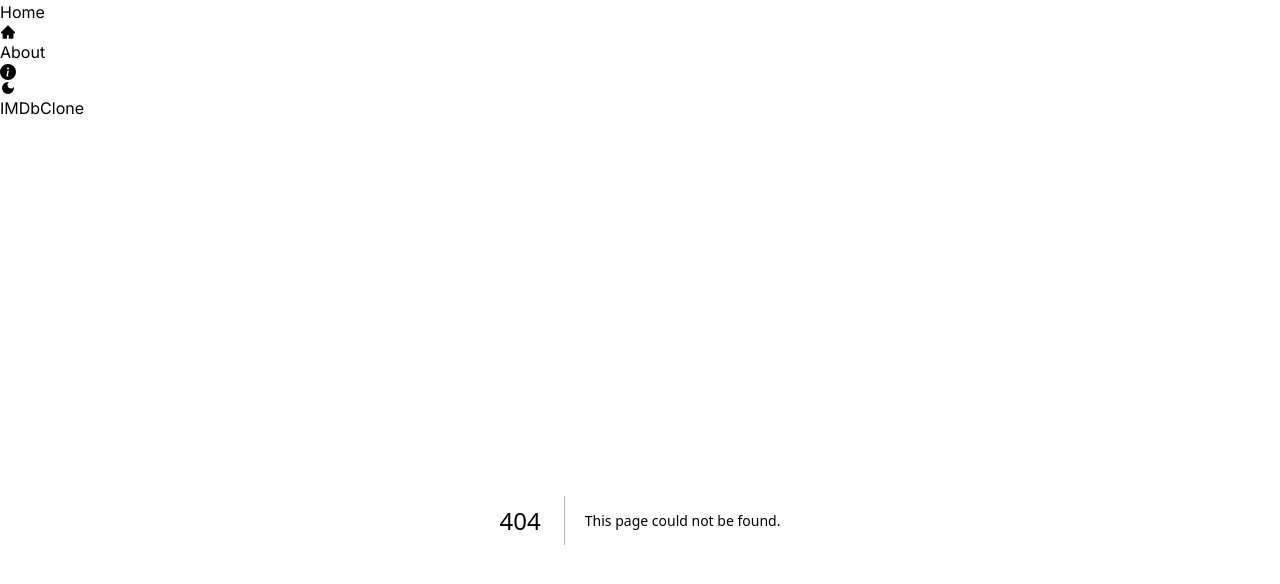
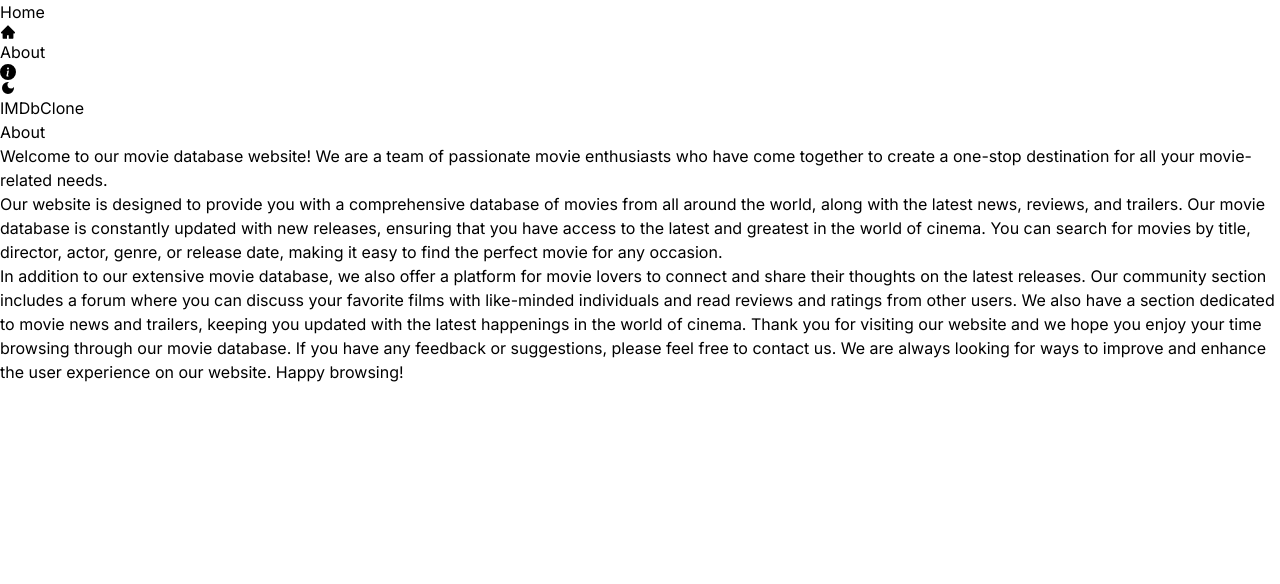
Before and after one commit to AlaaAhmeeddd/Movie-app, a Next.js app in the folder my-app/: page /about in a window 1280 px wide. Before the commit this address had no page. Shown: the top 584 px of the page. Built offline with nearby package versions, Linux system fonts and the light colour scheme.

Commit message:
feat: create about page

```diff
--- /dev/null
+++ b/my-app/src/app/about/page.tsx
@@ -0,0 +1,36 @@
+export default function About() {
+    return (
+        <div className="lg:px-14 px-6 py-3">
+            <div className="container mx-auto space-y-4">
+                <h1 className='text-2xl font-medium text-amber-600'>About</h1>
+                <p>
+                    Welcome to our movie database website! We are a team of passionate movie
+                    enthusiasts who have come together to create a one-stop destination for
+                    all your movie-related needs.
+                </p>
+                <p>
+                    Our website is designed to provide you with a comprehensive database of
+                    movies from all around the world, along with the latest news, reviews,
+                    and trailers. Our movie database is constantly updated with new
+                    releases, ensuring that you have access to the latest and greatest in
+                    the world of cinema. You can search for movies by title, director,
+                    actor, genre, or release date, making it easy to find the perfect movie
+                    for any occasion.
+                </p>
+                <p>
+                    In addition to our extensive movie database, we also offer a platform
+                    for movie lovers to connect and share their thoughts on the latest
+                    releases. Our community section includes a forum where you can discuss
+                    your favorite films with like-minded individuals and read reviews and
+                    ratings from other users. We also have a section dedicated to movie news
+                    and trailers, keeping you updated with the latest happenings in the
+                    world of cinema. Thank you for visiting our website and we hope you
+                    enjoy your time browsing through our movie database. If you have any
+                    feedback or suggestions, please feel free to contact us. We are always
+                    looking for ways to improve and enhance the user experience on our
+                    website. Happy browsing!
+                </p>
+            </div>
+        </div>
+    )
+}
```
Also changed, not shown: my-app/src/app/page.tsx (+5 -3 lines).
